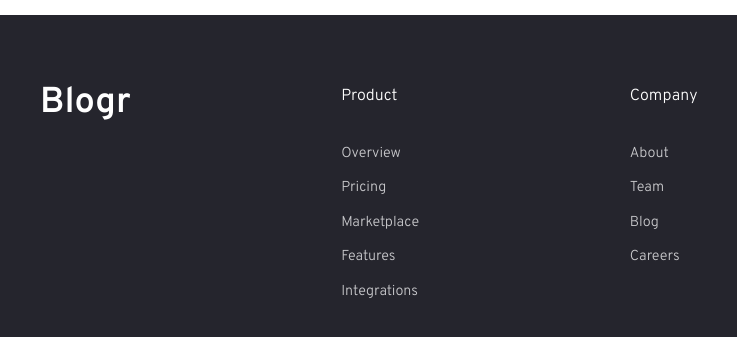
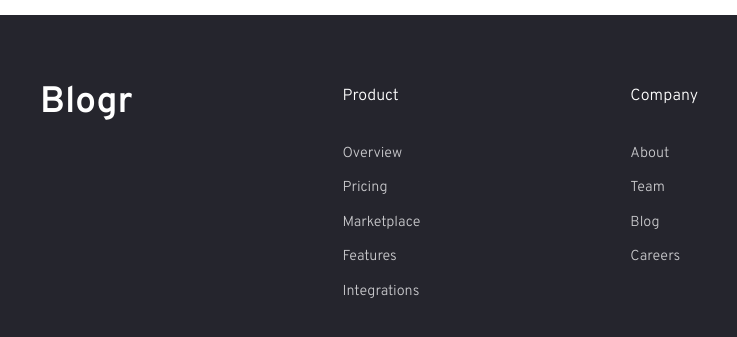
Before and after one commit to charles-loehle/blogr-landing-page-2, a website built with Parcel: page src/index.html in a window 1280 px wide. Shown: the part 2967-3304 px from the top of the page, 42-779 px from the left. Built offline with nearby package versions, Linux system fonts and the light colour scheme.

Commit message:
tweaked footer logo

```diff
--- a/src/index.html
+++ b/src/index.html
@@ -253,7 +253,7 @@
 		<footer class="footer">
 			<div class="container">
 				<div class="footer__items">
-					<div class="logo"><h1>Blogr</h1></div>
+					<div class="logo"><h2>Blogr</h2></div>
 					<div class="footer-menu-1">
 						<p>Product</p>
 						<ul>
--- a/src/scss/_footer.scss
+++ b/src/scss/_footer.scss
@@ -6,8 +6,9 @@
 	text-align: center;
 	border-top-right-radius: 81px;
 
-	.logo h1 {
+	.logo h2 {
 		margin-top: 10px;
+		font-size: 2.3rem;
 	}
 
 	&__items {
```
Also changed, not shown: dist/index.html, 2 other files.
